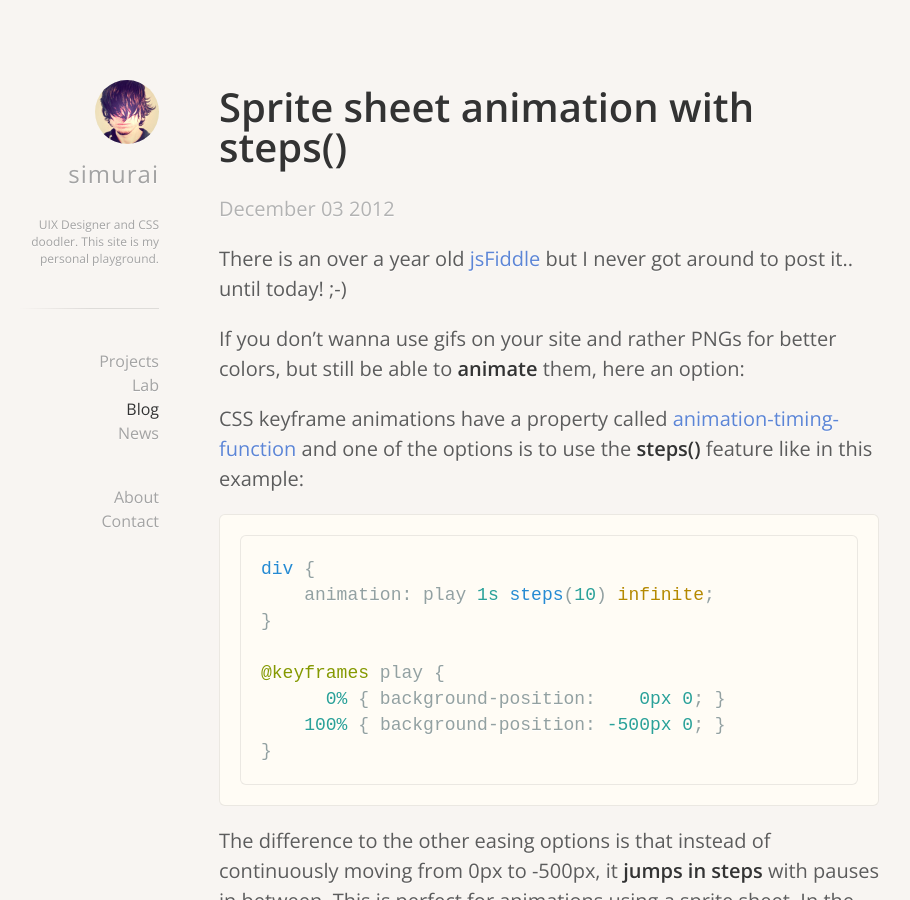
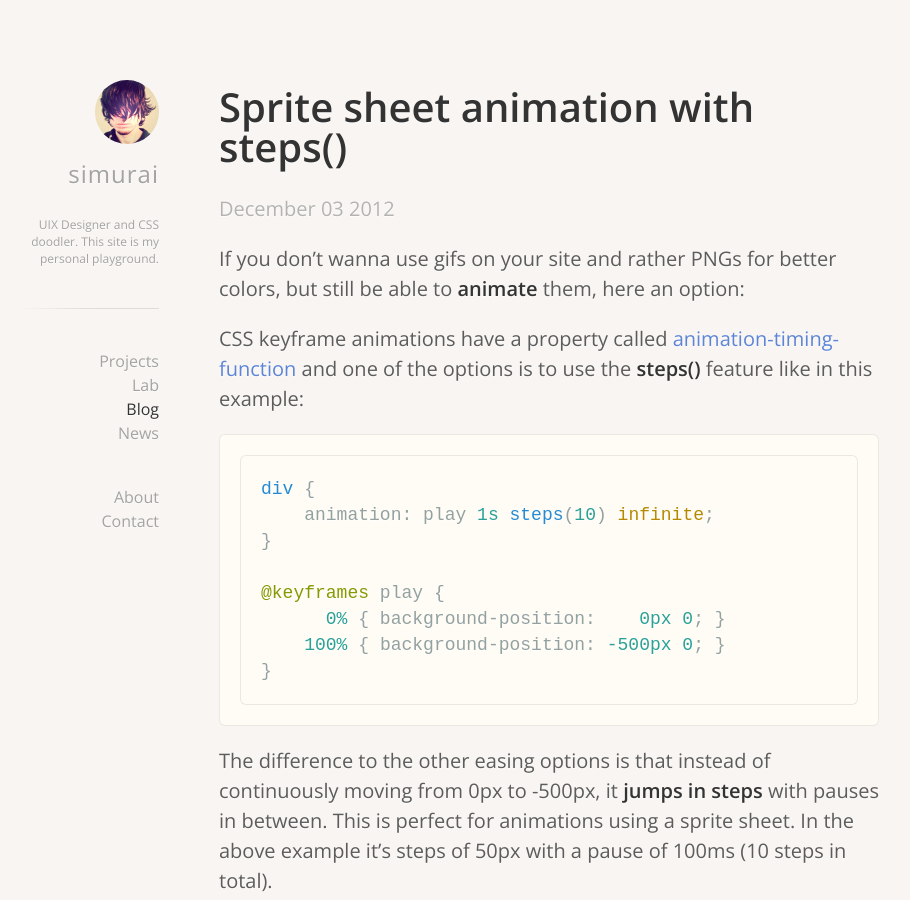
Before and after one commit to simurai/simurai.com, a Jekyll site: the page built from _posts/2012-12-03-step-animation.md, in a window 1280 px wide and 900 px high. Shown: the whole window, without its empty margins (191-1101 px from the left). Built offline with Jekyll 4.4.1, drawn with Linux system fonts in a browser that asks for light colours; Markdown is read by kramdown in place of the engine named in the settings; comment, search, counter and statistics services are not loaded.

Commit message:
Update 2012-12-03-step-animation.md

```diff
--- a/_posts/2012-12-03-step-animation.md
+++ b/_posts/2012-12-03-step-animation.md
@@ -7,7 +7,6 @@ layout: post
 
 ---
 
-There is an over a year old [jsFiddle](http://jsfiddle.net/simurai/CGmCe/) but I never got around to post it.. until today! ;-)
 
 If you don't wanna use gifs on your site and rather PNGs for better colors, but still be able to __animate__ them, here an option:
 
```
